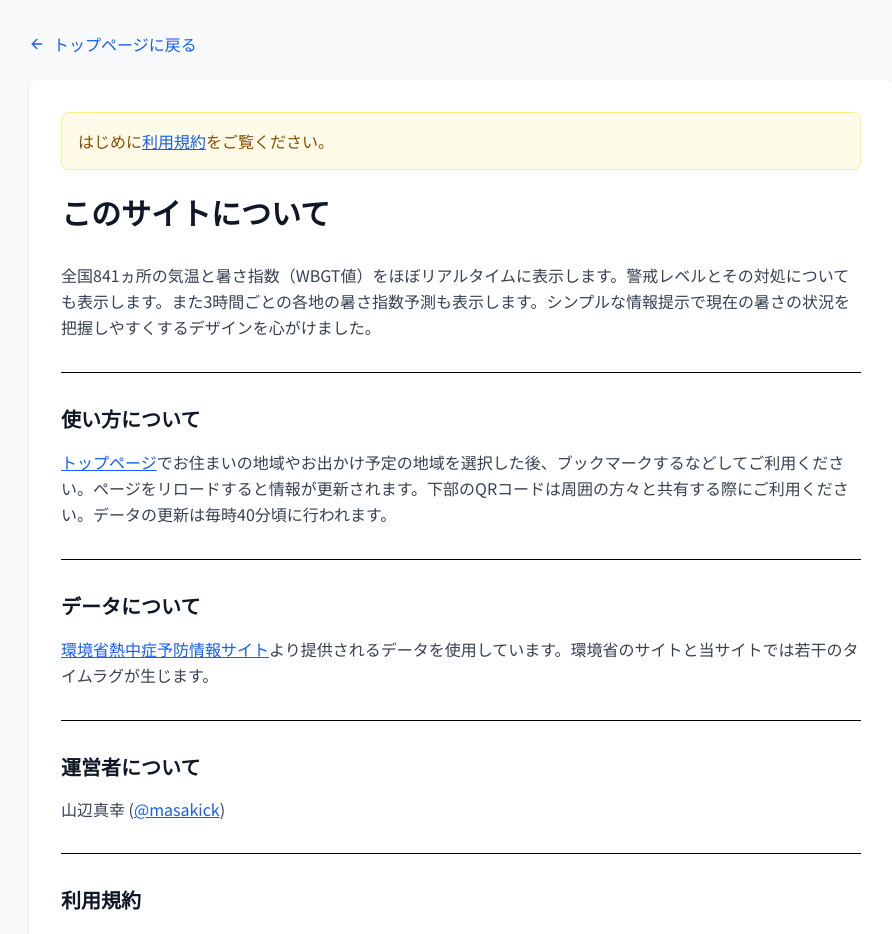
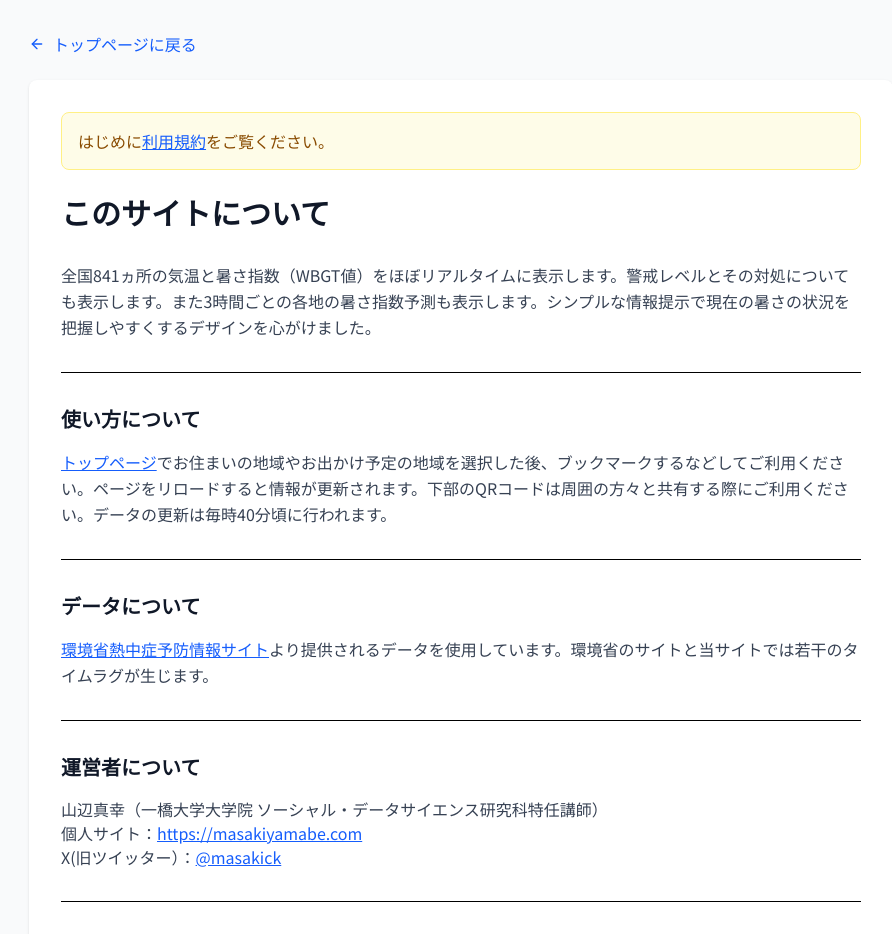
Before and after one commit to masakick/wbgt-checker, a Next.js app: page /about in a window 1280 px wide. Shown: the top 934 px of the page, without its empty margins (179-1071 px from the left). Built offline with nearby package versions, Linux system fonts and the light colour scheme; no server answers.

Commit message:
feat: 運営者情報更新とUI改善 - QRコードセクションに地点名を表示 - 利用規約リンクを/aboutに変更 - 開発者情報を一橋大学大学院に更新 - Aboutページの運営者情報を詳細化

```diff
--- a/src/app/about/page.tsx
+++ b/src/app/about/page.tsx
@@ -56,16 +56,26 @@ export default function AboutPage() {
 
             <h2 className="text-xl font-bold text-gray-900 mb-4">運営者について</h2>
             <p className="text-gray-700 mb-6">
-              山辺真幸 (
+              山辺真幸（一橋大学大学院 ソーシャル・データサイエンス研究科特任講師）<br />
+              個人サイト：
               <a
-                href="https://bit.ly/2Q8aaCB"
+                href="https://masakiyamabe.com"
+                className="text-blue-600 underline hover:text-blue-800"
+                target="_blank"
+                rel="noopener noreferrer"
+              >
+                https://masakiyamabe.com
+              </a>
+              <br />
+              X(旧ツイッター）：
+              <a
+                href="https://x.com/masakick"
                 className="text-blue-600 underline hover:text-blue-800"
                 target="_blank"
                 rel="noopener noreferrer"
               >
                 @masakick
               </a>
-              )
             </p>
 
             <hr className="my-8" />
--- a/src/app/full-mockup/page.tsx
+++ b/src/app/full-mockup/page.tsx
@@ -117,22 +117,25 @@ export default function FullMockupPage() {
         </div>
 
         {/* QRコード */}
-        <QRCodeSection pageUrl="https://atsusa.jp/wbgt/44132.html" />
+        <QRCodeSection
+          pageUrl="https://atsusa.jp/wbgt/44132.html"
+          locationName="東京"
+          prefecture="東京都"
+        />
       </main>
 
       {/* フッター */}
       <footer className="bg-gray-800 text-white py-8 mt-12">
         <div className="max-w-6xl mx-auto px-4 text-center">
           <p className="text-sm">
-            <a href="#" className="hover:text-blue-400">利用規約</a>
+            <a href="/about" className="hover:text-blue-400">利用規約</a>
             <span className="mx-2">｜</span>
             データ提供：
             <a href="https://www.wbgt.env.go.jp/sp/" className="hover:text-blue-400" target="_blank" rel="noopener noreferrer">環境省</a>
             ,
             <a href="https://www.jma.go.jp/jma/index.html" className="hover:text-blue-400" target="_blank" rel="noopener noreferrer">気象庁</a>
             <br />
-            開発：慶應義塾大学大学院 政策・メディア研究科
-            <a href="https://twitter.com/masakick" className="hover:text-blue-400" target="_blank" rel="noopener noreferrer">山辺真幸</a>
+            開発：一橋大学大学院ソーシャル・データサイエンス研究科　山辺真幸
           </p>
         </div>
       </footer>
--- a/src/app/layout.tsx
+++ b/src/app/layout.tsx
@@ -19,8 +19,8 @@ export const metadata: Metadata = {
   description: "日本全国841地点の暑さ指数（WBGT）をリアルタイムでチェック。21時点詳細予報と運動指針で熱中症を予防しましょう。環境省・気象庁データを使用。",
   keywords: "暑さ指数,WBGT,熱中症予防,気温,湿度,環境省,気象庁,リアルタイム",
   authors: [{ name: "山辺真幸", url: "https://twitter.com/masakick" }],
-  creator: "慶應義塾大学大学院 政策・メディア研究科 山辺真幸",
-  publisher: "慶應義塾大学大学院 政策・メディア研究科",
+  creator: "一橋大学大学院 ソーシャル・データサイエンス研究科 山辺真幸",
+  publisher: "一橋大学大学院 ソーシャル・データサイエンス研究科",
   robots: "index, follow",
   openGraph: {
     type: "website",
--- a/src/app/page.tsx
+++ b/src/app/page.tsx
@@ -90,10 +90,7 @@ export default function HomePage() {
               気象庁
             </a>
             <br />
-            開発：慶應義塾大学大学院 政策・メディア研究科
-            <a href="https://twitter.com/masakick" className="hover:text-blue-400" target="_blank" rel="noopener noreferrer">
-              山辺真幸
-            </a>
+            開発：一橋大学大学院ソーシャル・データサイエンス研究科　山辺真幸
           </p>
         </div>
       </footer>
--- a/src/app/wbgt/[locationCode]/page.tsx
+++ b/src/app/wbgt/[locationCode]/page.tsx
@@ -240,22 +240,25 @@ export default async function WBGTLocationPage({ params }: PageProps) {
         </div>
 
         {/* QRコード */}
-        <QRCodeSection pageUrl={pageUrl} />
+        <QRCodeSection
+          pageUrl={pageUrl}
+          locationName={wbgtData.locationName}
+          prefecture={wbgtData.prefecture}
+        />
       </main>
 
       {/* フッター */}
       <footer className="bg-gray-800 text-white py-8 mt-12">
         <div className="max-w-6xl mx-auto px-4 text-center">
           <p className="text-sm">
-            <a href="#" className="hover:text-blue-400">利用規約</a>
+            <a href="/about" className="hover:text-blue-400">利用規約</a>
             <span className="mx-2">｜</span>
             データ提供：
             <a href="https://www.wbgt.env.go.jp/sp/" className="hover:text-blue-400" target="_blank" rel="noopener noreferrer">環境省</a>
             ,
             <a href="https://www.jma.go.jp/jma/index.html" className="hover:text-blue-400" target="_blank" rel="noopener noreferrer">気象庁</a>
             <br />
-            開発：慶應義塾大学大学院 政策・メディア研究科
-            <a href="https://twitter.com/masakick" className="hover:text-blue-400" target="_blank" rel="noopener noreferrer">山辺真幸</a>
+            開発：一橋大学大学院ソーシャル・データサイエンス研究科　山辺真幸
           </p>
         </div>
       </footer>
--- a/src/components/QRCodeSection.tsx
+++ b/src/components/QRCodeSection.tsx
@@ -5,9 +5,11 @@ import { QrCode } from "lucide-react"
 
 interface QRCodeSectionProps {
   pageUrl: string
+  locationName?: string
+  prefecture?: string
 }
 
-export function QRCodeSection({ pageUrl }: QRCodeSectionProps) {
+export function QRCodeSection({ pageUrl, locationName, prefecture }: QRCodeSectionProps) {
   const [qrDataUrl, setQrDataUrl] = useState<string>("")
 
   useEffect(() => {
@@ -38,7 +40,7 @@ export function QRCodeSection({ pageUrl }: QRCodeSectionProps) {
     <div className="bg-white rounded-2xl shadow-lg p-6 text-center">
       <h2 className="text-2xl font-bold mb-4 flex items-center justify-center gap-2">
         <QrCode className="w-6 h-6" />
-        このページのQRコード
+        {locationName && prefecture ? `${locationName}（${prefecture}）のQRコード` : 'このページのQRコード'}
       </h2>
       <p className="text-gray-600 mb-6">情報を周囲の方と共有してください</p>
 
--- a/src/components/StructuredData.tsx
+++ b/src/components/StructuredData.tsx
@@ -33,7 +33,7 @@ export function WebSiteStructuredData() {
     description: '日本全国841地点の暑さ指数（WBGT）をリアルタイムでチェック。熱中症予防に役立つ情報を提供します。',
     publisher: {
       '@type': 'Organization',
-      name: '慶應義塾大学大学院 政策・メディア研究科',
+      name: '一橋大学大学院 ソーシャル・データサイエンス研究科',
       logo: {
         '@type': 'ImageObject',
         url: `${process.env.NEXT_PUBLIC_SITE_URL || 'https://your-domain.com'}/icons/icon-512x512.png`,
```
